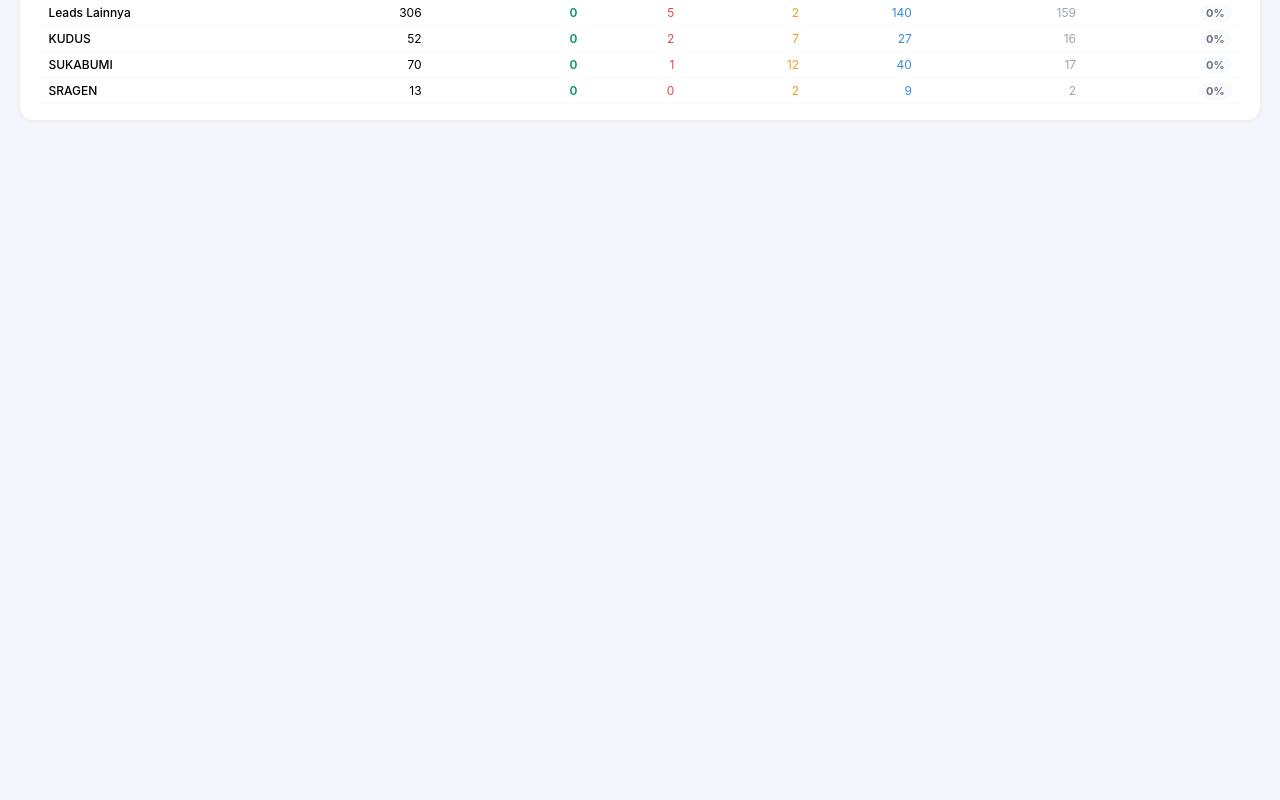
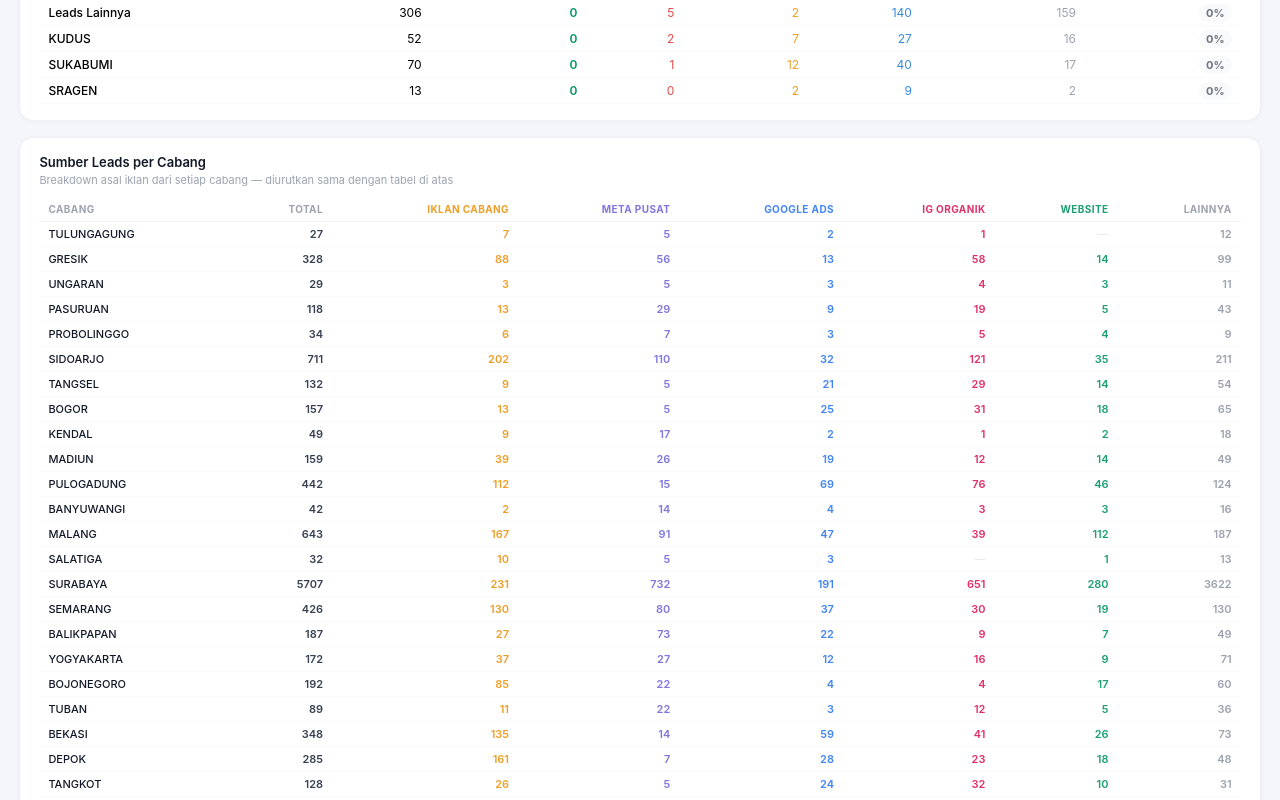
Before and after one commit to Alvinmolik/dashboard-haloai, a React (Vite) app: page / in a window 1280 px wide. Shown: the part 1940-2740 px from the top of the page. Before the commit the page ends 2077 px from the top, so only its background shows below. Built offline with nearby package versions, Linux system fonts and the light colour scheme.

Commit message:
Update App.jsx

```diff
--- a/App.jsx
+++ b/App.jsx
@@ -564,6 +564,65 @@ export default function App() {
       </table>
     </div>
   </Card>
+
+  {/* Sumber Leads per Cabang */}
+  <Card title="Sumber Leads per Cabang" subtitle="Breakdown asal iklan dari setiap cabang — diurutkan sama dengan tabel di atas">
+    {(()=>{
+      // Build source-per-cabang from filtered data
+      const m={};
+      const base2 = gCabang==="Semua Cabang"
+        ? (()=>{const s=new Set();return filtered.filter(r=>{const k=r.p||r.n;if(s.has(k))return false;s.add(k);return true;})})()
+        : uniq;
+      base2.forEach(r=>r.c.forEach(c=>{
+        if(!m[c]) m[c]={"Google Ads":0,"Iklan Cabang":0,"Iklan Meta Pusat":0,"Instagram Organik":0,"Website":0,"Lainnya":0};
+        m[c][r.s]=(m[c][r.s]||0)+1;
+      }));
+      // Sort same as cabangSorted
+      let rows2=Object.entries(m).map(([cab,v])=>({cab,...v,total:Object.values(v).reduce((a,b)=>a+b,0)}));
+      if(cabSrch) rows2=rows2.filter(x=>x.cab.toLowerCase().includes(cabSrch.toLowerCase()));
+      if(cabSort==="rate"){
+        // match order of cabangSorted
+        const order=cabangSorted.map(r=>r.cabang);
+        rows2.sort((a,b)=>order.indexOf(a.cab)-order.indexOf(b.cab));
+      } else if(cabSort==="closing"){
+        const order=cabangSorted.map(r=>r.cabang);
+        rows2.sort((a,b)=>order.indexOf(a.cab)-order.indexOf(b.cab));
+      } else {
+        rows2.sort((a,b)=>b.total-a.total);
+      }
+      const SRCS=["Iklan Cabang","Iklan Meta Pusat","Google Ads","Instagram Organik","Website","Lainnya"];
+      const SRC_COLORS_MAP={"Google Ads":"#4285F4","Iklan Cabang":"#ef9f27","Iklan Meta Pusat":"#7F77DD","Instagram Organik":"#E1306C","Website":"#1D9E75","Lainnya":"#9ca3af"};
+      return (
+        <div style={{overflowX:"auto"}}>
+          <table style={{width:"100%",borderCollapse:"collapse",fontSize:11}}>
+            <thead>
+              <tr style={{borderBottom:"1px solid #f3f4f6"}}>
+                <th style={{textAlign:"left",padding:"6px 9px",color:"#9ca3af",fontWeight:700,fontSize:10,textTransform:"uppercase",letterSpacing:".04em",whiteSpace:"nowrap"}}>Cabang</th>
+                <th style={{textAlign:"right",padding:"6px 9px",color:"#9ca3af",fontWeight:700,fontSize:10,textTransform:"uppercase",letterSpacing:".04em",whiteSpace:"nowrap"}}>Total</th>
+                {SRCS.map(s=>(
+                  <th key={s} style={{textAlign:"right",padding:"6px 9px",fontWeight:700,fontSize:10,textTransform:"uppercase",letterSpacing:".04em",whiteSpace:"nowrap",color:SRC_COLORS_MAP[s]||"#9ca3af"}}>{s.replace("Iklan Meta Pusat","Meta Pusat").replace("Instagram Organik","IG Organik")}</th>
+                ))}
+              </tr>
+            </thead>
+            <tbody>
+              {rows2.map((r,i)=>(
+                <tr key={i} style={{borderBottom:"1px solid #f9fafb"}}>
+                  <td style={{padding:"5px 9px",fontWeight:500,color:"#111827",whiteSpace:"nowrap"}}>{r.cab}</td>
+                  <td style={{padding:"5px 9px",textAlign:"right",fontWeight:600,color:"#374151"}}>{r.total}</td>
+                  {SRCS.map(s=>(
+                    <td key={s} style={{padding:"5px 9px",textAlign:"right",color:r[s]>0?(SRC_COLORS_MAP[s]||"#374151"):"#e5e7eb",fontWeight:r[s]>0?600:400}}>
+                      {r[s]>0?r[s]:"—"}
+                    </td>
+                  ))}
+                </tr>
+              ))}
+            </tbody>
+          </table>
+        </div>
+      );
+    })()}
+  </Card>
+
 </div>}
 
 {/* ═══════════════════════════════════════════════════════════
```
